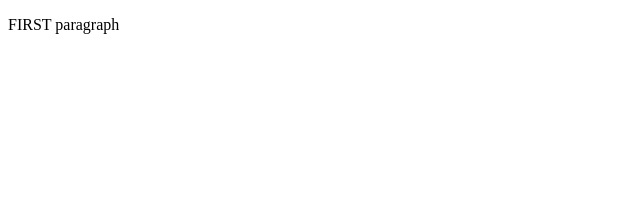
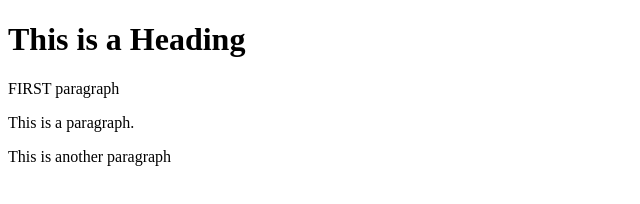
Before and after one commit to rvmagrini/learning-git, a plain HTML site: page index.html in a window 1280 px wide. Shown: the whole page, without its empty margins (0-640 px from the left). Drawn offline with Linux system fonts and the light colour scheme.

Commit message:
updated and rebased html with header and 3 paragraphs
* added another paragraph to index.html

* update index html

```diff
--- a/index.html
+++ b/index.html
@@ -4,7 +4,9 @@
 <title>Page Title</title>
 </head>
 <body>
-<body>
-<p>FIRST paragraph</p>
+ <h1>This is a Heading</h1>
+   <p>FIRST paragraph</p>
+   <p>This is a paragraph.</p>
+   <p>This is another paragraph</p>
 </body>
 </html>
```
